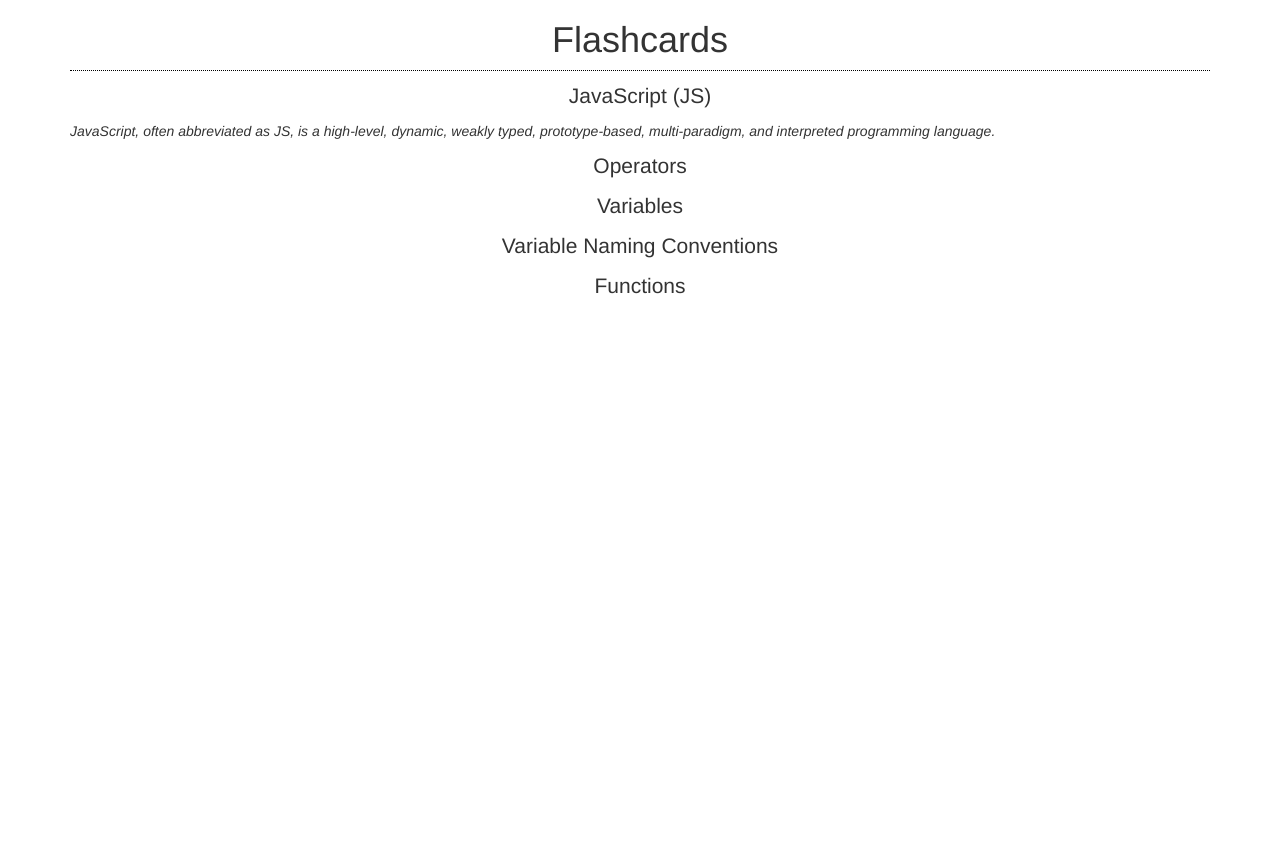
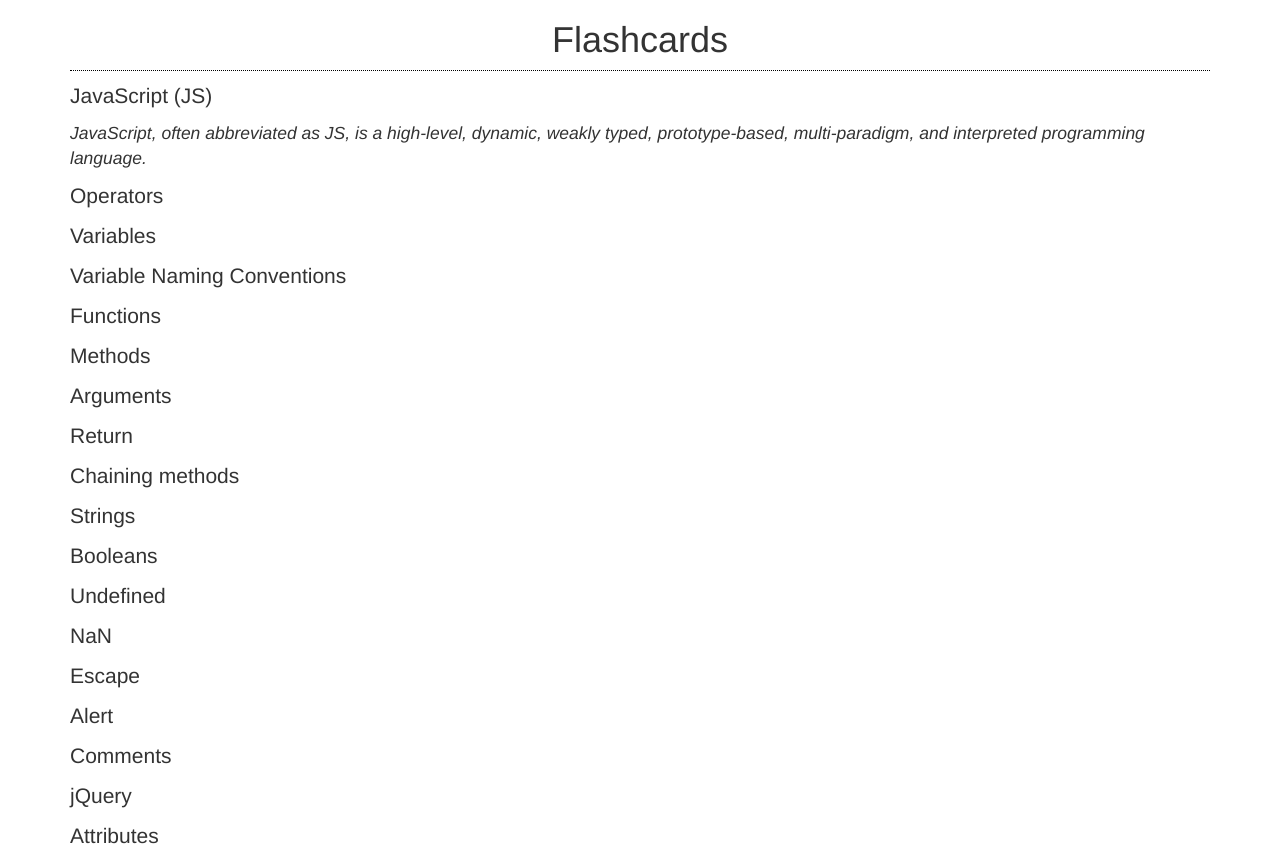
Before and after one commit to grepcats/flashcards, a plain HTML site: page index.html in a window 1280 px wide. Both pictures are taken after a click on the element "JavaScript (JS)". Before the commit the page ends 800 px from the top, so only its background shows below. Drawn offline with Linux system fonts and the light colour scheme.

Commit message:
add more terms

```diff
--- a/css/styles.css
+++ b/css/styles.css
@@ -3,18 +3,19 @@ h1 {
   border-bottom: 1px dotted black;
   padding-bottom: 10px;
 }
+
 .definition {
   display:none;
+  font-size: 1.25em;
+  font-style: italic;
 }
 
 .term {
   font-size: 1.5em;
-  text-align: center;
 }
 
-.definition {
-  font-style: italic;
-}
+
+
 
 /*
 .card {
--- a/index.html
+++ b/index.html
@@ -31,9 +31,59 @@
         <p class="definition" id="func-def">A JavaScript function is a block of code designed to perform a particular task.</p>
       </div>
 
-
-
-
+      <!---->
+      <div>
+        <p class="term" id="methods">Methods</p>
+        <p class="definition" id="methods-def">definition</p>
+      </div>
+      <div>
+        <p class="term" id="arguments">Arguments</p>
+        <p class="definition" id="arguments-def">definition.</p>
+      </div>
+      <div>
+        <p class="term" id="return">Return</p>
+        <p class="definition" id="return-def">definition</p>
+      </div>
+      <div>
+        <p class="term" id="chain">Chaining methods</p>
+        <p class="definition" id="chain-def">definition</p>
+      </div>
+      <div>
+        <p class="term" id="strings">Strings</p>
+        <p class="definition" id="strings-def">definition</p>
+      </div>
+      <div>
+        <p class="term" id="booleans">Booleans</p>
+        <p class="definition" id="booleans-def">definition</p>
+      </div>
+      <div>
+        <p class="term" id="undefined">Undefined</p>
+        <p class="definition" id="undefined-def">definition</p>
+      </div>
+      <div>
+        <p class="term" id="nan">NaN</p>
+        <p class="definition" id="nan-def">definition</p>
+      </div>
+      <div>
+        <p class="term" id="escape">Escape</p>
+        <p class="definition" id="escape-def">definition</p>
+      </div>
+      <div>
+        <p class="term" id="alert">Alert</p>
+        <p class="definition" id="alert-def">definition</p>
+      </div>
+      <div>
+        <p class="term" id="comments">Comments</p>
+        <p class="definition" id="comments-def">definition</p>
+      </div>
+      <div>
+        <p class="term" id="jquery">jQuery</p>
+        <p class="definition" id="jquery-def">definition</p>
+      </div>
+      <div>
+        <p class="term" id="attrib">Attributes</p>
+        <p class="definition" id="attrib-def">definition</p>
+      </div>
     </div>
   </body>
 </html>
--- a/js/scripts.js
+++ b/js/scripts.js
@@ -1,6 +1,6 @@
 $(document).ready(function() {
   $(".term").click(function() {
-    $("#"+this.id+"-def").show();
+    $("#"+this.id+"-def").toggle();
   });
 
   $(".definition").click(function() {
```
